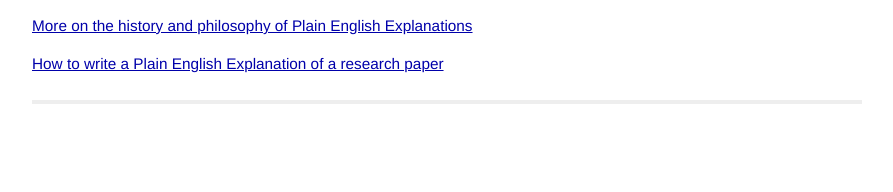
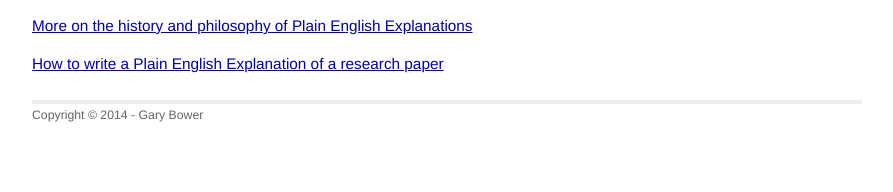
Before and after one commit to grbfacet/facet, a Jekyll site: the page built from index.md, in a window 1280 px wide. Shown: the part 751-943 px from the top of the page, without its empty margins (193-1086 px from the left). Built offline with Jekyll 4.4.1, drawn with Linux system fonts in a browser that asks for light colours.

Commit message:
Add copyright line

```diff
--- a/_layouts/default.html
+++ b/_layouts/default.html
@@ -43,6 +43,7 @@
 		</div>
 
 		<div class="footer">
+			<small id="copyright">Copyright &copy; 2014 - Gary Bower</small>
 		</div>
 	</div>
 
--- a/css/main.css
+++ b/css/main.css
@@ -162,6 +162,10 @@ img {
   border: 0;
 }
 
+.footer small {
+  font-size: 100%;
+}
+
 /*****************************************************************************/
 /*
 /* Posts
```
